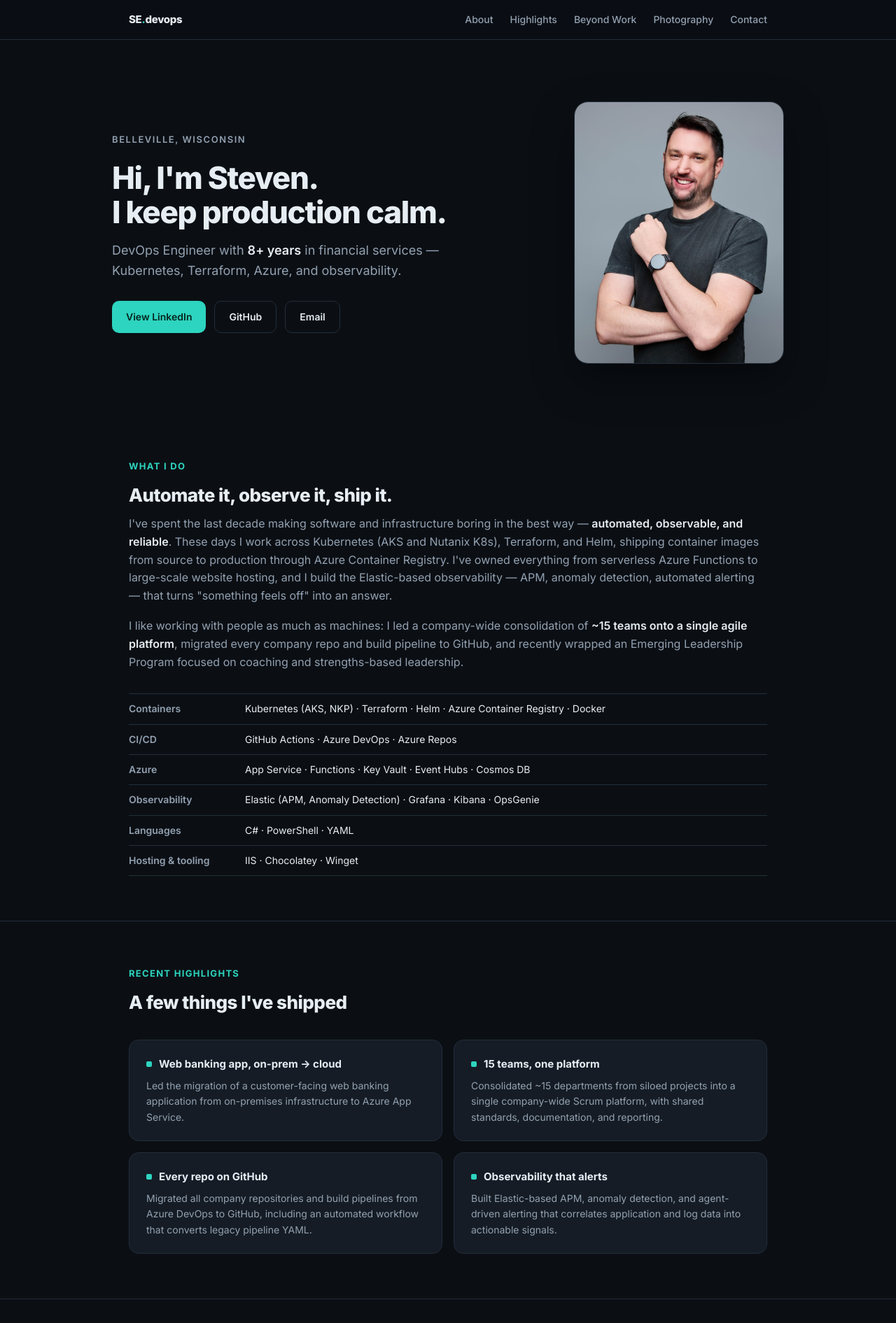
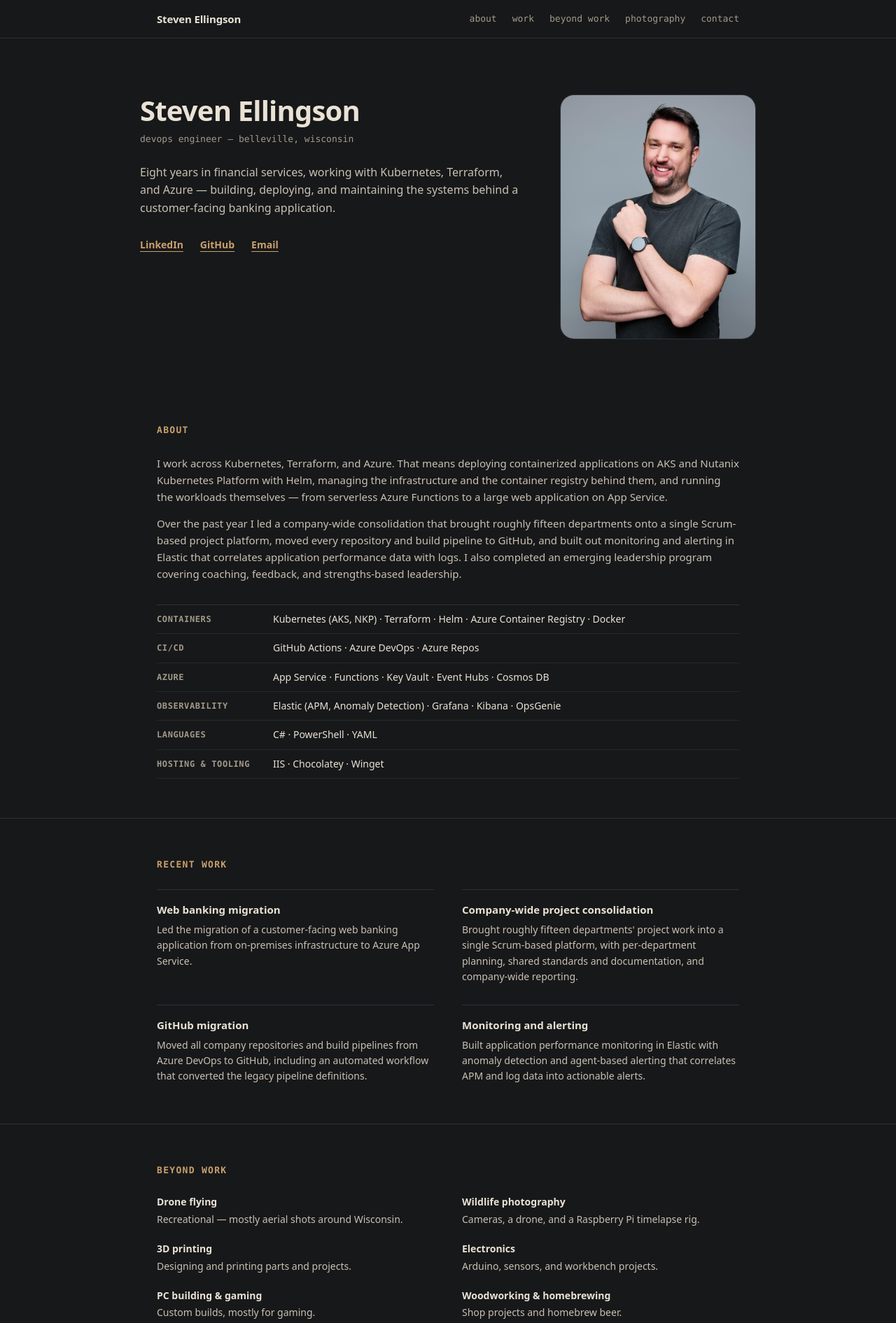
Before and after one commit to SEllingson/sellingson.github.io, a plain HTML site: page index.html in a window 1280 px wide. Shown: the top 1891 px of the page at 70% size. Drawn offline with Linux system fonts and the light colour scheme.

Commit message:
New site theme and copy

```diff
--- a/index.html
+++ b/index.html
@@ -5,142 +5,130 @@
 <meta name="viewport" content="width=device-width, initial-scale=1" />
 <title>Steven Ellingson — DevOps Engineer</title>
 <meta name="description" content="Steven Ellingson — DevOps Engineer in Belleville, Wisconsin. Kubernetes, Terraform, Azure, and observability. Drone and wildlife photographer." />
-<link rel="preconnect" href="https://fonts.googleapis.com" />
-<link rel="preconnect" href="https://fonts.gstatic.com" crossorigin />
-<link href="https://fonts.googleapis.com/css2?family=Inter:wght@400;500;600;700;800&display=swap" rel="stylesheet" />
 <style>
   :root {
-    --bg: #0b0f14;
-    --bg-soft: #11161d;
-    --card: #151c25;
-    --border: #232d3a;
-    --text: #e6edf3;
-    --muted: #93a1b1;
-    --accent: #2dd4bf;
-    --accent-dim: rgba(45, 212, 191, 0.12);
+    --bg: #17181a;
+    --bg-soft: #1d1e20;
+    --border: #2f3134;
+    --border-soft: #27292c;
+    --text: #e9e2d4;
+    --body: #c9c1b2;
+    --muted: #a39a89;
+    --accent: #c9a06c;
   }
   * { margin: 0; padding: 0; box-sizing: border-box; }
   html { scroll-behavior: smooth; }
   body {
     background: var(--bg);
     color: var(--text);
-    font-family: 'Inter', system-ui, -apple-system, sans-serif;
+    font-family: system-ui, -apple-system, "Segoe UI", sans-serif;
     line-height: 1.6;
     -webkit-font-smoothing: antialiased;
   }
-  .wrap { max-width: 960px; margin: 0 auto; padding: 0 24px; }
+  .mono { font-family: ui-monospace, "Cascadia Code", Consolas, monospace; }
+  .wrap { max-width: 880px; margin: 0 auto; padding: 0 24px; }
+
+  a { color: var(--accent); }
 
   /* Nav */
   nav {
     position: sticky; top: 0; z-index: 10;
-    background: rgba(11, 15, 20, 0.85);
-    backdrop-filter: blur(8px);
+    background: var(--bg);
     border-bottom: 1px solid var(--border);
   }
-  .nav-inner { display: flex; align-items: center; justify-content: space-between; height: 56px; }
-  .logo { font-weight: 800; letter-spacing: -0.02em; font-size: 15px; color: var(--text); text-decoration: none; }
-  .logo span { color: var(--accent); }
-  .nav-links { display: flex; gap: 24px; }
-  .nav-links a { color: var(--muted); text-decoration: none; font-size: 14px; font-weight: 500; }
+  .nav-inner { display: flex; align-items: center; justify-content: space-between; height: 54px; }
+  .logo { font-weight: 700; font-size: 15px; letter-spacing: -0.01em; color: var(--text); text-decoration: none; }
+  .nav-links { display: flex; gap: 22px; }
+  .nav-links a {
+    color: var(--muted); text-decoration: none; font-size: 13px;
+    font-family: ui-monospace, "Cascadia Code", Consolas, monospace;
+  }
   .nav-links a:hover { color: var(--text); }
 
   /* Hero */
-  .hero { padding: 88px 0 72px; display: flex; align-items: center; gap: 56px; }
+  .hero { padding: 80px 0 64px; display: flex; align-items: flex-start; gap: 56px; }
   .hero-text { flex: 1; }
-  .loc {
-    font-size: 13px; font-weight: 600; letter-spacing: 0.12em; text-transform: uppercase;
-    color: var(--muted); margin-bottom: 20px;
+  h1 { font-size: 40px; font-weight: 700; letter-spacing: -0.02em; line-height: 1.15; margin-bottom: 8px; }
+  .hero-title {
+    font-family: ui-monospace, "Cascadia Code", Consolas, monospace;
+    font-size: 13px; color: var(--muted); margin-bottom: 24px;
   }
-  h1 { font-size: 44px; font-weight: 800; letter-spacing: -0.03em; line-height: 1.12; margin-bottom: 16px; }
-  .hero-sub { font-size: 18px; color: var(--muted); max-width: 46ch; margin-bottom: 28px; }
-  .hero-sub strong { color: var(--text); font-weight: 600; }
-  .btn-row { display: flex; flex-wrap: wrap; gap: 12px; }
-  .btn {
-    display: inline-flex; align-items: center; gap: 8px;
-    padding: 11px 20px; border-radius: 10px; font-size: 14px; font-weight: 600;
-    text-decoration: none; transition: transform 0.15s ease, background 0.15s ease, border-color 0.15s ease;
+  .hero-bio { font-size: 16px; color: var(--body); margin-bottom: 28px; }
+  .hero-links { display: flex; flex-wrap: wrap; gap: 24px; }
+  .hero-links a {
+    font-size: 14px; font-weight: 600; color: var(--accent);
+    text-decoration: underline; text-underline-offset: 4px;
   }
-  .btn:hover { transform: translateY(-1px); }
-  .btn-primary { background: var(--accent); color: #06251f; }
-  .btn-primary:hover { background: #43e0cb; }
-  .btn-ghost { border: 1px solid var(--border); color: var(--text); background: transparent; }
-  .btn-ghost:hover { border-color: var(--muted); }
+  .hero-links a:hover { color: var(--text); }
   .hero-photo { flex-shrink: 0; }
   .hero-photo img {
-    width: 300px; height: 375px; object-fit: cover; object-position: center 18%;
-    border-radius: 20px; display: block;
-    border: 1px solid var(--border);
-    box-shadow: 0 24px 60px rgba(0, 0, 0, 0.45);
+    width: 280px; height: 350px; object-fit: cover; object-position: center 18%;
+    display: block; border: 1px solid var(--border); border-radius: 20px;
   }
 
   /* Sections */
-  section { padding: 64px 0; }
+  section { padding: 56px 0; }
   section + section { border-top: 1px solid var(--border); }
-  h2 { font-size: 26px; font-weight: 800; letter-spacing: -0.02em; margin-bottom: 8px; }
-  .section-kicker { font-size: 13px; font-weight: 700; letter-spacing: 0.1em; text-transform: uppercase; color: var(--accent); margin-bottom: 10px; }
-  .lead { color: var(--muted); margin-bottom: 18px; }
-  .lead strong { color: var(--text); font-weight: 600; }
+  h2 {
+    font-family: ui-monospace, "Cascadia Code", Consolas, monospace;
+    font-size: 13px; font-weight: 700; letter-spacing: 0.1em; text-transform: uppercase;
+    color: var(--accent); margin-bottom: 24px;
+  }
+  p { font-size: 15px; color: var(--body); margin-bottom: 14px; }
 
   /* Skills */
   .skill-list { margin-top: 32px; border-top: 1px solid var(--border); }
   .skill-row {
     display: grid; grid-template-columns: 150px 1fr; gap: 16px;
-    padding: 10px 0; border-bottom: 1px solid var(--border);
+    padding: 9px 0; border-bottom: 1px solid var(--border-soft);
     font-size: 14px;
   }
-  .skill-row .k { color: var(--muted); font-weight: 600; }
+  .skill-row .k {
+    color: var(--muted); font-weight: 600; font-size: 12px;
+    font-family: ui-monospace, "Cascadia Code", Consolas, monospace;
+    text-transform: uppercase; letter-spacing: 0.05em; padding-top: 2px;
+  }
   .skill-row .v { color: var(--text); }
 
-  /* Highlight cards */
-  .cards { display: grid; grid-template-columns: 1fr 1fr; gap: 16px; margin-top: 32px; }
-  .card {
-    background: var(--card); border: 1px solid var(--border);
-    border-radius: 14px; padding: 22px 24px;
-  }
-  .card h3 { font-size: 15px; font-weight: 700; margin-bottom: 8px; display: flex; align-items: center; gap: 10px; }
-  .card h3::before { content: ""; width: 8px; height: 8px; border-radius: 2px; background: var(--accent); flex-shrink: 0; }
-  .card p { font-size: 14px; color: var(--muted); }
+  /* Highlights */
+  .work { display: grid; grid-template-columns: 1fr 1fr; gap: 28px 40px; margin-top: 8px; }
+  .work-item { border-top: 1px solid var(--border); padding-top: 16px; }
+  .work-item h3 { font-size: 15px; font-weight: 600; margin-bottom: 6px; }
+  .work-item p { font-size: 14px; margin-bottom: 0; }
 
   /* Hobbies */
-  .hobbies { display: grid; grid-template-columns: repeat(3, 1fr); gap: 16px; margin-top: 32px; }
-  .hobby {
-    background: var(--card); border: 1px solid var(--border); border-radius: 14px;
-    padding: 18px 20px;
-  }
-  .hobby h3 { font-size: 14px; font-weight: 700; margin-bottom: 2px; }
-  .hobby p { font-size: 13px; color: var(--muted); }
+  .hobbies { display: grid; grid-template-columns: 1fr 1fr; gap: 20px 40px; margin-top: 8px; }
+  .hobby h3 { font-size: 14px; font-weight: 600; margin-bottom: 2px; }
+  .hobby p { font-size: 14px; margin-bottom: 0; }
 
   /* Photography */
-  .photos { display: grid; grid-template-columns: repeat(6, 1fr); gap: 12px; margin-top: 32px; }
-  .photo { position: relative; border-radius: 12px; overflow: hidden; border: 1px solid var(--border); }
-  .photo img { width: 100%; height: 170px; object-fit: cover; display: block; transition: transform 0.3s ease; }
-  .photo:hover img { transform: scale(1.05); }
+  .photos { display: grid; grid-template-columns: repeat(6, 1fr); gap: 10px; margin-top: 8px; }
+  .photo { border: 1px solid var(--border); border-radius: 12px; overflow: hidden; }
+  .photo img { width: 100%; height: 170px; object-fit: cover; display: block; }
   .photo.wide { grid-column: span 2; }
-  .photo.tall { grid-row: span 1; }
 
   /* Contact */
-  .contact-grid { display: flex; flex-wrap: wrap; gap: 12px; margin-top: 28px; }
-  .contact-item {
-    flex: 1; min-width: 200px;
-    background: var(--card); border: 1px solid var(--border); border-radius: 14px;
-    padding: 18px 22px;
+  .contact-grid { display: grid; grid-template-columns: repeat(3, 1fr); gap: 24px; margin-top: 8px; }
+  .contact-item .label {
+    font-size: 11px; font-weight: 700; letter-spacing: 0.08em; text-transform: uppercase;
+    color: var(--muted); margin-bottom: 5px;
+    font-family: ui-monospace, "Cascadia Code", Consolas, monospace;
   }
-  .contact-item .label { font-size: 12px; font-weight: 700; letter-spacing: 0.08em; text-transform: uppercase; color: var(--muted); margin-bottom: 6px; }
-  .contact-item a { color: var(--text); text-decoration: none; font-weight: 600; font-size: 15px; }
-  .contact-item a:hover { color: var(--accent); }
+  .contact-item a { font-size: 15px; font-weight: 600; text-decoration: none; }
+  .contact-item a:hover { text-decoration: underline; text-underline-offset: 3px; }
 
-  footer { border-top: 1px solid var(--border); padding: 28px 0; text-align: center; color: var(--muted); font-size: 13px; }
-  footer span { color: var(--accent); }
+  footer { border-top: 1px solid var(--border); padding: 26px 0; }
+  footer .wrap { font-size: 13px; color: var(--muted); }
 
   @media (max-width: 760px) {
-    .hero { flex-direction: column-reverse; text-align: center; padding: 56px 0; gap: 32px; }
-    .hero-photo img { width: 220px; height: 275px; }
-    .hero-sub { margin-left: auto; margin-right: auto; }
-    .btn-row { justify-content: center; }
+    .hero { flex-direction: column-reverse; gap: 32px; padding: 48px 0; }
+    .hero-photo img { width: 210px; height: 262px; }
     h1 { font-size: 32px; }
-    .cards, .hobbies { grid-template-columns: 1fr; }
+    .work, .hobbies { grid-template-columns: 1fr; }
+    .contact-grid { grid-template-columns: 1fr; gap: 18px; }
     .photos { grid-template-columns: repeat(2, 1fr); }
     .photo.wide { grid-column: span 2; }
+    .skill-row { grid-template-columns: 1fr; gap: 4px; }
     .nav-links { display: none; }
   }
 </style>
@@ -149,26 +137,26 @@
 
 <nav>
   <div class="wrap nav-inner">
-    <a class="logo" href="#top">SE<span>.</span>devops</a>
+    <a class="logo" href="#top">Steven Ellingson</a>
     <div class="nav-links">
-      <a href="#about">About</a>
-      <a href="#highlights">Highlights</a>
-      <a href="#beyond">Beyond Work</a>
-      <a href="#photos">Photography</a>
-      <a href="#contact">Contact</a>
+      <a href="#about">about</a>
+      <a href="#work">work</a>
+      <a href="#beyond">beyond work</a>
+      <a href="#photos">photography</a>
+      <a href="#contact">contact</a>
     </div>
   </div>
 </nav>
 
 <header class="hero wrap" id="top">
   <div class="hero-text">
-    <div class="loc">Belleville, Wisconsin</div>
-    <h1>Hi, I'm Steven.<br />I keep production calm.</h1>
-    <p class="hero-sub">DevOps Engineer with <strong>8+ years</strong> in financial services — Kubernetes, Terraform, Azure, and observability.</p>
-    <div class="btn-row">
-      <a class="btn btn-primary" href="https://www.linkedin.com/in/stevenellingson/">View LinkedIn</a>
-      <a class="btn btn-ghost" href="https://github.com/SEllingson">GitHub</a>
-      <a class="btn btn-ghost" href="mailto:StevenEllingson@gmail.com">Email</a>
+    <h1>Steven Ellingson</h1>
+    <div class="hero-title">devops engineer — belleville, wisconsin</div>
+    <p class="hero-bio">Eight years in financial services, working with Kubernetes, Terraform, and Azure — building, deploying, and maintaining the systems behind a customer-facing banking application.</p>
+    <div class="hero-links">
+      <a href="https://www.linkedin.com/in/stevenellingson/">LinkedIn</a>
+      <a href="https://github.com/SEllingson">GitHub</a>
+      <a href="mailto:StevenEllingson@gmail.com">Email</a>
     </div>
   </div>
   <div class="hero-photo">
@@ -178,41 +166,39 @@
 
 <section id="about">
   <div class="wrap">
-    <div class="section-kicker">What I do</div>
-    <h2>Automate it, observe it, ship it.</h2>
-    <p class="lead">I've spent the last decade making software and infrastructure boring in the best way — <strong>automated, observable, and reliable</strong>. These days I work across Kubernetes (AKS and Nutanix K8s), Terraform, and Helm, shipping container images from source to production through Azure Container Registry. I've owned everything from serverless Azure Functions to large-scale website hosting, and I build the Elastic-based observability — APM, anomaly detection, automated alerting — that turns "something feels off" into an answer.</p>
-    <p class="lead">I like working with people as much as machines: I led a company-wide consolidation of <strong>~15 teams onto a single agile platform</strong>, migrated every company repo and build pipeline to GitHub, and recently wrapped an Emerging Leadership Program focused on coaching and strengths-based leadership.</p>
+    <h2>about</h2>
+    <p>I work across Kubernetes, Terraform, and Azure. That means deploying containerized applications on AKS and Nutanix Kubernetes Platform with Helm, managing the infrastructure and the container registry behind them, and running the workloads themselves — from serverless Azure Functions to a large web application on App Service.</p>
+    <p>Over the past year I led a company-wide consolidation that brought roughly fifteen departments onto a single Scrum-based project platform, moved every repository and build pipeline to GitHub, and built out monitoring and alerting in Elastic that correlates application performance data with logs. I also completed an emerging leadership program covering coaching, feedback, and strengths-based leadership.</p>
     <div class="skill-list">
-      <div class="skill-row"><span class="k">Containers</span><span class="v">Kubernetes (AKS, NKP) · Terraform · Helm · Azure Container Registry · Docker</span></div>
-      <div class="skill-row"><span class="k">CI/CD</span><span class="v">GitHub Actions · Azure DevOps · Azure Repos</span></div>
-      <div class="skill-row"><span class="k">Azure</span><span class="v">App Service · Functions · Key Vault · Event Hubs · Cosmos DB</span></div>
-      <div class="skill-row"><span class="k">Observability</span><span class="v">Elastic (APM, Anomaly Detection) · Grafana · Kibana · OpsGenie</span></div>
-      <div class="skill-row"><span class="k">Languages</span><span class="v">C# · PowerShell · YAML</span></div>
-      <div class="skill-row"><span class="k">Hosting &amp; tooling</span><span class="v">IIS · Chocolatey · Winget</span></div>
+      <div class="skill-row"><span class="k">containers</span><span class="v">Kubernetes (AKS, NKP) · Terraform · Helm · Azure Container Registry · Docker</span></div>
+      <div class="skill-row"><span class="k">ci/cd</span><span class="v">GitHub Actions · Azure DevOps · Azure Repos</span></div>
+      <div class="skill-row"><span class="k">azure</span><span class="v">App Service · Functions · Key Vault · Event Hubs · Cosmos DB</span></div>
+      <div class="skill-row"><span class="k">observability</span><span class="v">Elastic (APM, Anomaly Detection) · Grafana · Kibana · OpsGenie</span></div>
+      <div class="skill-row"><span class="k">languages</span><span class="v">C# · PowerShell · YAML</span></div>
+      <div class="skill-row"><span class="k">hosting &amp; tooling</span><span class="v">IIS · Chocolatey · Winget</span></div>
     </div>
   </div>
 </section>
 
-<section id="highlights">
+<section id="work">
   <div class="wrap">
-    <div class="section-kicker">Recent highlights</div>
-    <h2>A few things I've shipped</h2>
-    <div class="cards">
-      <div class="card">
-        <h3>Web banking app, on-prem → cloud</h3>
+    <h2>recent work</h2>
+    <div class="work">
+      <div class="work-item">
+        <h3>Web banking migration</h3>
         <p>Led the migration of a customer-facing web banking application from on-premises infrastructure to Azure App Service.</p>
       </div>
-      <div class="card">
-        <h3>15 teams, one platform</h3>
-        <p>Consolidated ~15 departments from siloed projects into a single company-wide Scrum platform, with shared standards, documentation, and reporting.</p>
+      <div class="work-item">
+        <h3>Company-wide project consolidation</h3>
+        <p>Brought roughly fifteen departments' project work into a single Scrum-based platform, with per-department planning, shared standards and documentation, and company-wide reporting.</p>
       </div>
-      <div class="card">
-        <h3>Every repo on GitHub</h3>
-        <p>Migrated all company repositories and build pipelines from Azure DevOps to GitHub, including an automated workflow that converts legacy pipeline YAML.</p>
+      <div class="work-item">
+        <h3>GitHub migration</h3>
+        <p>Moved all company repositories and build pipelines from Azure DevOps to GitHub, including an automated workflow that converted the legacy pipeline definitions.</p>
       </div>
-      <div class="card">
-        <h3>Observability that alerts</h3>
-        <p>Built Elastic-based APM, anomaly detection, and agent-driven alerting that correlates application and log data into actionable signals.</p>
+      <div class="work-item">
+        <h3>Monitoring and alerting</h3>
+        <p>Built application performance monitoring in Elastic with anomaly detection and agent-based alerting that correlates APM and log data into actionable alerts.</p>
       </div>
     </div>
   </div>
@@ -220,24 +206,22 @@
 
 <section id="beyond">
   <div class="wrap">
-    <div class="section-kicker">Beyond work</div>
-    <h2>Machines, trees, and grain</h2>
+    <h2>beyond work</h2>
     <div class="hobbies">
-      <div class="hobby"><h3>Drone flying</h3><p>Recreational these days — aerial shots of Wisconsin's fields and shorelines.</p></div>
-      <div class="hobby"><h3>Wildlife photography</h3><p>Sony glass, DJI air, and a RPi timelapse running somewhere.</p></div>
-      <div class="hobby"><h3>3D printing</h3><p>Design, slice, print, iterate.</p></div>
-      <div class="hobby"><h3>Electronics &amp; Raspberry Pi</h3><p>Arduino, sensors, and projects that live on the bench too long.</p></div>
-      <div class="hobby"><h3>PC building &amp; gaming</h3><p>Custom rigs, mostly for gaming, occasionally for guilt.</p></div>
-      <div class="hobby"><h3>Woodworking &amp; homebrewing</h3><p>Shavings on one weekend, hop water on the other.</p></div>
+      <div class="hobby"><h3>Drone flying</h3><p>Recreational — mostly aerial shots around Wisconsin.</p></div>
+      <div class="hobby"><h3>Wildlife photography</h3><p>Cameras, a drone, and a Raspberry Pi timelapse rig.</p></div>
+      <div class="hobby"><h3>3D printing</h3><p>Designing and printing parts and projects.</p></div>
+      <div class="hobby"><h3>Electronics</h3><p>Arduino, sensors, and workbench projects.</p></div>
+      <div class="hobby"><h3>PC building &amp; gaming</h3><p>Custom builds, mostly for gaming.</p></div>
+      <div class="hobby"><h3>Woodworking &amp; homebrewing</h3><p>Shop projects and homebrew beer.</p></div>
     </div>
   </div>
 </section>
 
 <section id="photos">
   <div class="wrap">
-    <div class="section-kicker">Photography</div>
-    <h2>Wisconsin, from 400 feet</h2>
-    <p class="lead">Aerial and wildlife photography — fields that look like circuit boards, wetland mornings, and the occasional egret in a hurry.</p>
+    <h2>photography</h2>
+    <p>Aerial and wildlife photography around Wisconsin — farmland, wetlands, lakes, and the birds that live in them.</p>
     <div class="photos">
       <div class="photo wide"><img src="assets/shot-wisconsin.jpg" alt="Aerial view of Wisconsin farmland" loading="lazy" /></div>
       <div class="photo"><img src="assets/shot-heron.jpg" alt="Heron in wetland" loading="lazy" /></div>
@@ -250,19 +234,18 @@
 
 <section id="contact">
   <div class="wrap">
-    <div class="section-kicker">Contact</div>
-    <h2>Let's talk</h2>
-    <p class="lead">Questions, projects, or drone-shot comparisons — my inbox is open.</p>
+    <h2>contact</h2>
+    <p>Email is the fastest way to reach me.</p>
     <div class="contact-grid">
-      <div class="contact-item"><div class="label">Email</div><a href="mailto:StevenEllingson@gmail.com">StevenEllingson@gmail.com</a></div>
-      <div class="contact-item"><div class="label">LinkedIn</div><a href="https://www.linkedin.com/in/stevenellingson/">/in/stevenellingson</a></div>
-      <div class="contact-item"><div class="label">GitHub</div><a href="https://github.com/SEllingson">@SEllingson</a></div>
+      <div class="contact-item"><div class="label">email</div><a href="mailto:StevenEllingson@gmail.com">StevenEllingson@gmail.com</a></div>
+      <div class="contact-item"><div class="label">linkedin</div><a href="https://www.linkedin.com/in/stevenellingson/">/in/stevenellingson</a></div>
+      <div class="contact-item"><div class="label">github</div><a href="https://github.com/SEllingson">@SEllingson</a></div>
     </div>
   </div>
 </section>
 
 <footer>
-  <div class="wrap">© 2026 Steven Ellingson · Built by hand, no framework was harmed · <span>stevenellingson.com</span></div>
+  <div class="wrap">© 2026 Steven Ellingson</div>
 </footer>
 
 </body>
```
